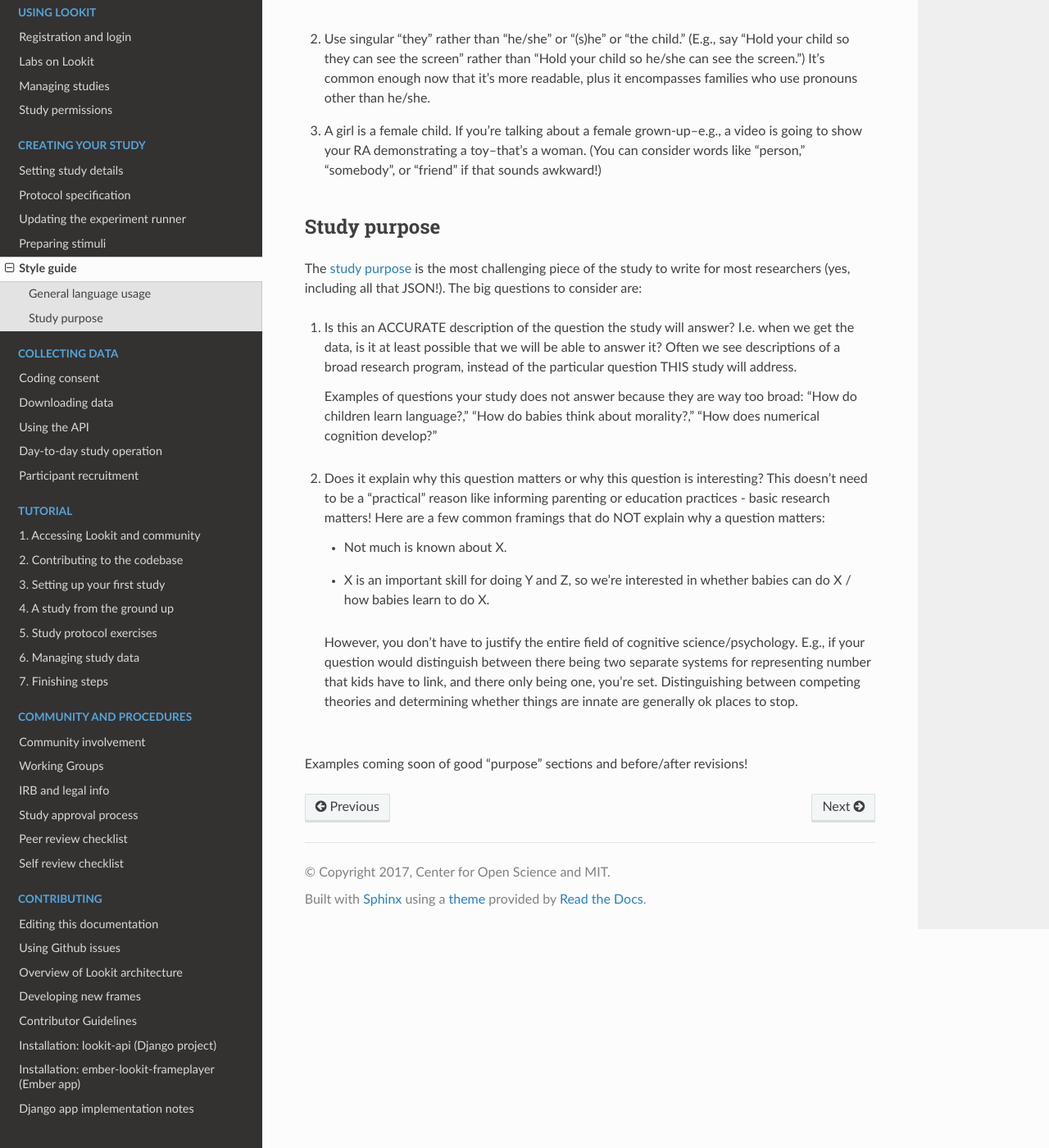
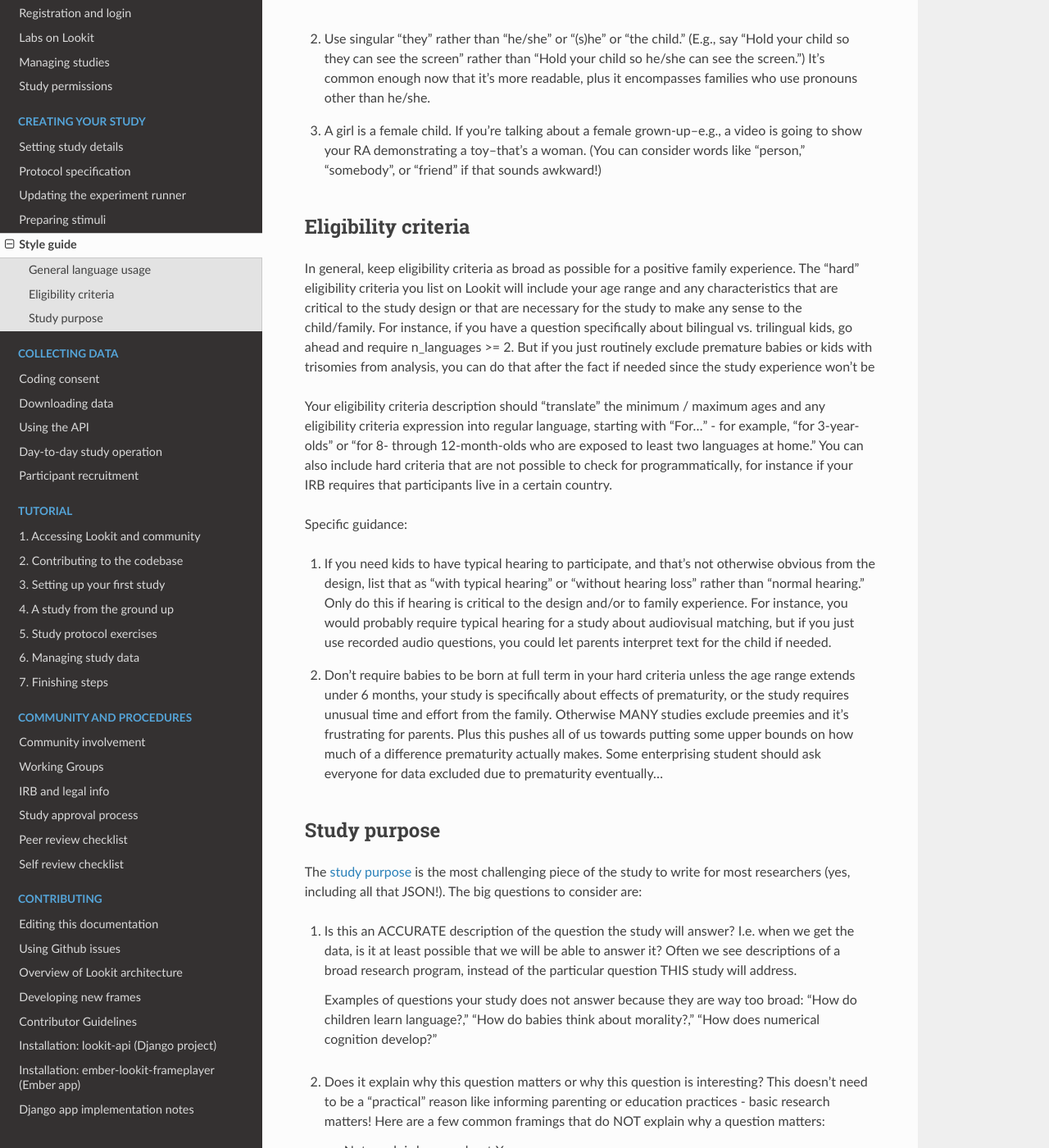
Before and after one commit to lookit/lookit-docs, a Sphinx documentation site: the page built from docs/source/researchers-style-guide.rst, in a window 1280 px wide and 1400 px high, scrolled down 476 px. Shown: the whole window at 82% size. Built offline with Sphinx 7.4.7 and the Read the Docs theme 2.0.0, drawn with Linux system fonts in a browser that asks for light colours.

Commit message:
add eligibility criteria style guidance

```diff
--- a/docs/source/researchers-style-guide.rst
+++ b/docs/source/researchers-style-guide.rst
@@ -23,6 +23,21 @@ General language usage
 3. A girl is a female child. If you're talking about a female grown-up--e.g., a video is going to show your RA demonstrating a toy--that's a woman. (You can consider words like "person," "somebody", or "friend" if that sounds awkward!)
 
 ==========================
+Eligibility criteria
+==========================
+
+In general, keep eligibility criteria as broad as possible for a positive family experience. The "hard" eligibility criteria you list on Lookit will include your age range and any characteristics that are critical to the study design or that are necessary for the study to make any sense to the child/family. For instance, if you have a question specifically about bilingual vs. trilingual kids, go ahead and require n_languages >= 2. But if you just routinely exclude premature babies or kids with trisomies from analysis, you can do that after the fact if needed since the study experience won't be
+
+Your eligibility criteria description should "translate" the minimum / maximum ages and any eligibility criteria expression into regular language, starting with "For..." - for example, "for 3-year-olds" or "for 8- through 12-month-olds who are exposed to least two languages at home." You can also include hard criteria that are not possible to check for programmatically, for instance if your IRB requires that participants live in a certain country.
+
+Specific guidance:
+
+1. If you need kids to have typical hearing to participate, and that's not otherwise obvious from the design, list that as "with typical hearing" or "without hearing loss" rather than "normal hearing." Only do this if hearing is critical to the design and/or to family experience. For instance, you would probably require typical hearing for a study about audiovisual matching, but if you just use recorded audio questions, you could let parents interpret text for the child if needed.
+
+2. Don't require babies to be born at full term in your hard criteria unless the age range extends under 6 months,  your study is specifically about effects of prematurity, or the study requires unusual time and effort from the family. Otherwise MANY studies exclude preemies and it's frustrating for parents. Plus this pushes all of us towards putting some upper bounds on how much of a difference prematurity actually makes. Some enterprising student should ask everyone for data excluded due to prematurity eventually...
+
+
+==========================
 Study purpose
 ==========================
 
```
